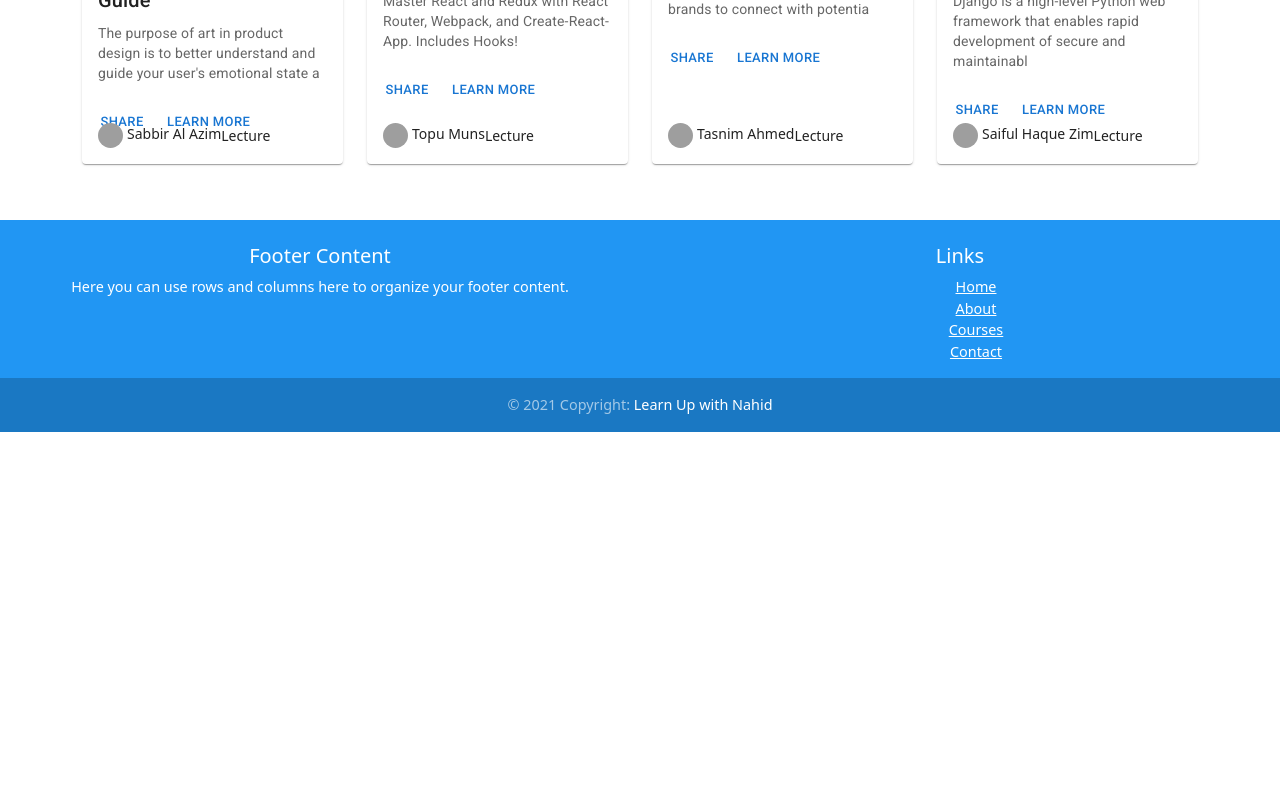
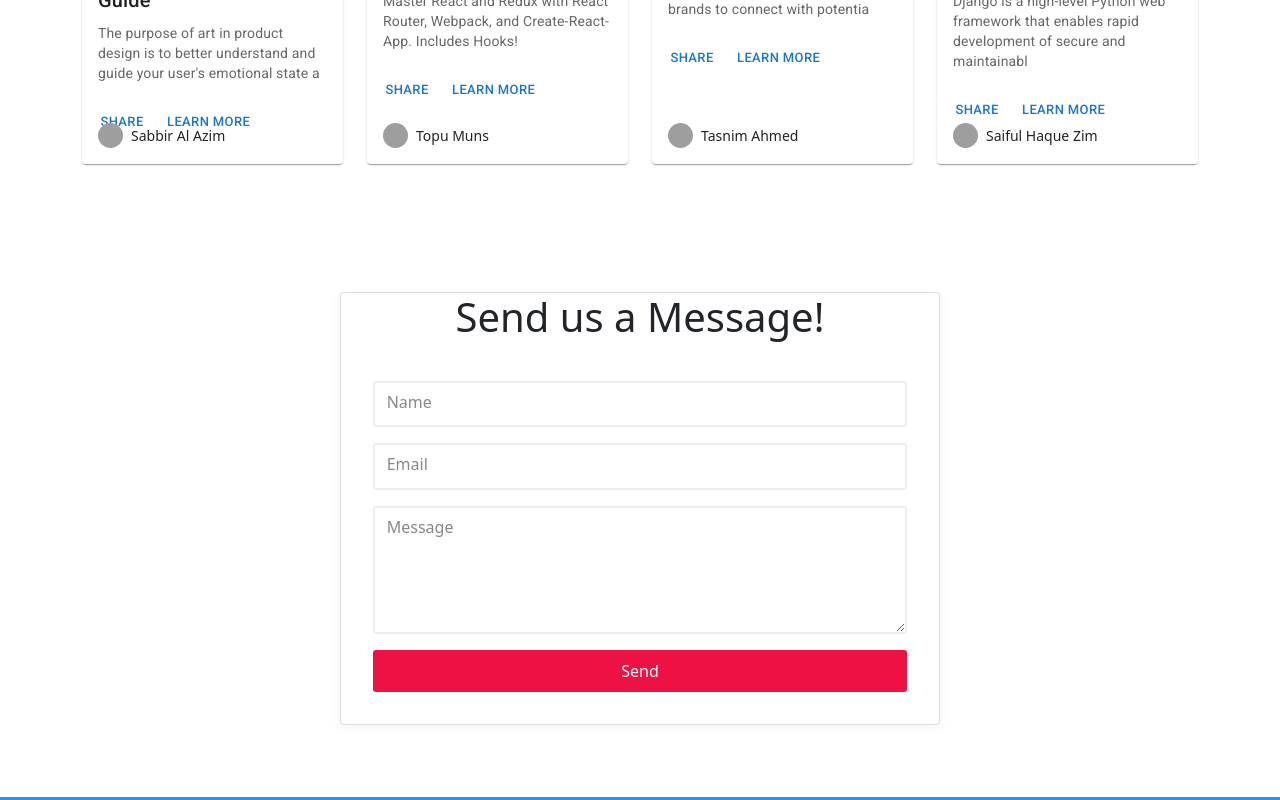
Before and after one commit to Nahidjc/E-learning-application-react, a React (Create React App) app: page / in a window 1280 px wide. Shown: the part 1500-2300 px from the top of the page. Before the commit the page ends 1932 px from the top, so only its background shows below. Built offline with nearby package versions, Linux system fonts and the light colour scheme; grey boxes are pictures that could not be loaded.

Commit message:
contact form updated

```diff
--- a/package.json
+++ b/package.json
@@ -47,5 +47,8 @@
       "last 1 firefox version",
       "last 1 safari version"
     ]
+  },
+  "devDependencies": {
+    "node-sass": "^6.0.1"
   }
 }
--- /dev/null
+++ b/src/components/Contact/Contact.js
@@ -0,0 +1,131 @@
+import React, { Component } from 'react';
+import './Contact.sass'
+const Card = props => (
+    <div className="card">
+
+        {props.children}
+    </div>
+);
+
+const Form = props => (
+    <form className="form">{props.children}</form>
+);
+
+const TextInput = props => (
+    <div
+        className="text-input">
+        <label
+            className={(props.focus || props.value !== '') ? 'label-focus' : ''}
+            htmlFor={props.name}>{props.label}</label>
+        <input
+            className={(props.focus || props.value !== '') ? 'input-focus' : ''}
+            type="text"
+            name={props.name}
+            value={props.value}
+            onChange={props.onChange}
+            onInput={props.onInput}
+            onFocus={props.onFocus}
+            onBlur={props.onBlur} />
+    </div>
+);
+
+const TextArea = props => (
+    <div
+        className="text-area">
+        <label
+            className={(props.focus || props.value !== '') ? 'label-focus' : ''}
+            htmlFor={props.name}>{props.label}</label>
+        <textarea
+            className={(props.focus || props.value !== '') ? 'input-focus' : ''}
+            name={props.name}
+            value={props.value}
+            onChange={props.onChange}
+            onInput={props.onInput}
+            onFocus={props.onFocus}
+            onBlur={props.onBlur} />
+    </div>
+);
+
+const Button = props => (
+    <button
+        className="button">{props.children}</button>
+);
+
+/** Root Component */
+class Contact extends Component {
+    constructor() {
+        super();
+        this.state = {
+            name: {
+                name: 'name',
+                label: 'Name',
+                value: '',
+                focus: false,
+            },
+            email: {
+                name: 'email',
+                label: 'Email',
+                value: '',
+                focus: false,
+            },
+            message: {
+                name: 'message',
+                label: 'Message',
+                value: '',
+                focus: false,
+            },
+        }
+    }
+
+    handleFocus(e) {
+        const name = e.target.name;
+        const state = Object.assign({}, this.state[name]);
+        state.focus = true;
+        this.setState({ [name]: state }, () => { console.log(state) });
+    }
+
+    handleBlur(e) {
+        const name = e.target.name;
+        const state = Object.assign({}, this.state[name]);
+        state.focus = false;
+        this.setState({ [name]: state }, () => { console.log(state) });
+    }
+
+    handleChange(e) {
+        const name = e.target.name;
+        const state = Object.assign({}, this.state[name]);
+        state.value = e.target.value;
+        this.setState({ [name]: state }, () => { console.log(state) });
+    }
+
+    render() {
+        const { name, email, message } = this.state;
+        return (
+            <div className="container p-5 d-flex justify-content-center align-items-center">
+                <Card>
+                    <h1 className="text-center">Send us a Message!</h1>
+                    <Form>
+                        <TextInput
+                            {...name}
+                            onFocus={this.handleFocus.bind(this)}
+                            onBlur={this.handleBlur.bind(this)}
+                            onChange={this.handleChange.bind(this)} />
+                        <TextInput
+                            {...email}
+                            onFocus={this.handleFocus.bind(this)}
+                            onBlur={this.handleBlur.bind(this)}
+                            onChange={this.handleChange.bind(this)} />
+                        <TextArea
+                            {...message}
+                            onFocus={this.handleFocus.bind(this)}
+                            onBlur={this.handleBlur.bind(this)}
+                            onChange={this.handleChange.bind(this)} />
+                        <Button>Send</Button>
+                    </Form>
+                </Card>
+            </div>
+        );
+    }
+}
+
+export default Contact;
--- /dev/null
+++ b/src/components/Contact/Contact.sass
@@ -0,0 +1,119 @@
+*,
+*:before,
+*:after
+    box-sizing: border-box
+
+$primary: #e14
+$secondary: #124
+$accent: #e72
+
+body
+    font: 400 16px Montserrat, sans-serif
+    color: #444
+    padding: 0
+    margin: 0
+    background-color: #f8f8f8
+
+// .container
+//     display: flex
+//     align-items: center
+//     justify-content: center
+
+.card
+    width: 600px
+    background-color: #fff
+    border-radius: 3px
+    box-shadow: 0 2px 10px rgba($secondary, .06)
+    overflow: hidden
+
+.waves
+    height: 80px
+    background: linear-gradient(to bottom left, $primary, $accent)
+
+h1
+    margin: 2rem 2rem 0
+    font-size: 1.62rem
+
+.form
+    padding: 2rem
+
+.button
+    display: block
+    width: 100%
+    background-color: #e14
+    border: none
+    border-radius: 3px
+    padding: 1ch
+    font-size: 1rem
+    color: #fff
+    font-family: inherit
+
+@mixin input
+    display: block
+    width: 100%
+    border: 2px solid #eee
+    padding: 1ch
+    border-radius: 3px
+    transition: 150ms ease
+    outline: none
+    font-size: 1rem
+    font-family: inherit
+
+    &-focus
+        border-color: #e14
+
+@mixin label
+    position: absolute
+    top: 1ch
+    left: 1ch
+    padding: 0 .5ch
+    pointer-events: none
+    transition: 150ms ease
+    color: #888
+
+    &-focus
+        position: absolute
+        top: 0
+        font-size: 0.9em
+        color: #e14
+        font-weight: bold
+        transform: translateY(-50%)
+        background-color: #fff
+        font-weight: 600
+
+.text-input
+    position: relative
+    margin-bottom: 1rem
+
+    label
+        @include label
+
+    label.label-focus
+
+    &-focus
+
+    input
+        @include input
+
+    input.input-focus
+
+    &-focus
+
+.text-area
+    position: relative
+    margin-bottom: 1rem
+
+    label
+        @include label
+
+    label.label-focus
+
+    &-focus
+
+    textarea
+        @include input
+        height: 8em
+
+    textarea.input-focus
+
+    &-focus
--- a/src/components/Course/Course.js
+++ b/src/components/Course/Course.js
@@ -38,12 +38,10 @@
                         <div >
                             <div className="d-flex">
                                 <img src={InstructorImg} alt="" style={{ 'height': '25px', 'width': '25px', 'borderRadius': '50%' }} />
-                                <small className='ms-1'> {instructor}</small>
+                                <small className='my-auto ms-2'> {instructor}</small>
                             </div>
                         </div>
-                        <div >
-                            <small>Lecture</small>
-                        </div>
+
                     </div>
                 </div>
 
--- a/src/components/Courses/Courses.js
+++ b/src/components/Courses/Courses.js
@@ -15,7 +15,7 @@
     }, [])
     return (
         <div className="container mb-5">
-            <h5>Featured Courses</h5>
+            <h5 className="text-center">Featured Courses</h5>
             <div className="row">
 
                 {
--- a/src/components/FooterPage/FooterPage.js
+++ b/src/components/FooterPage/FooterPage.js
@@ -3,21 +3,21 @@
 import { Link } from "react-router-dom";
 
 const FooterPage = () => {
+    const decorationNone = { 'textDecoration': 'none' }
     return (
         <MDBFooter color="blue" className="pt-4 mt-4 font-small">
             <MDBContainer fluid className="text-center text-md-left">
                 <MDBRow>
                     <MDBCol md="6">
-                        <h5 className="title">Footer Content</h5>
+                        <h5 className="title">Learn Up Content</h5>
                         <p>
-                            Here you can use rows and columns here to organize your footer
-                            content.
+                            Education is the passport to the future, for tomorrow belongs to those who prepare for it today
                         </p>
                     </MDBCol>
                     <MDBCol md="6">
-                        <h5 className="title">Links</h5>
+
                         <ul>
-                            <li className="list-unstyled">
+                            <li className="list-unstyled" >
                                 <Link to="/home">Home</Link>
                             </li>
                             <li className="list-unstyled">
--- a/src/components/Home/Home.js
+++ b/src/components/Home/Home.js
@@ -1,4 +1,5 @@
 import React from 'react';
+import Contact from '../Contact/Contact';
 import Courses from '../Courses/Courses';
 import LandPage from '../LandPage/LandPage';
 
@@ -8,6 +9,8 @@
             <LandPage></LandPage>
             <br />
             <Courses></Courses>
+            <br />
+            <Contact></Contact>
         </div>
     );
 };
```
Also changed, not shown: src/Prac.js (added), 1 other file (tests, documents, lock files or other folders).
